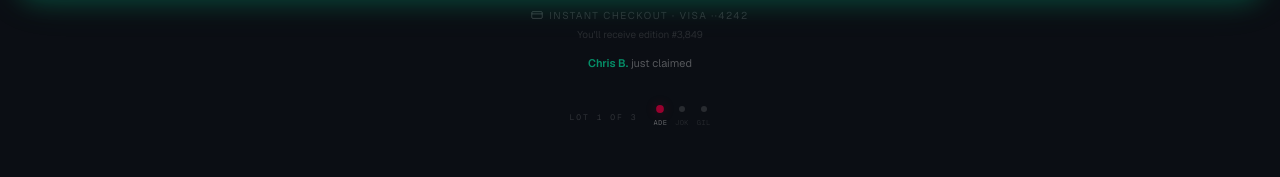
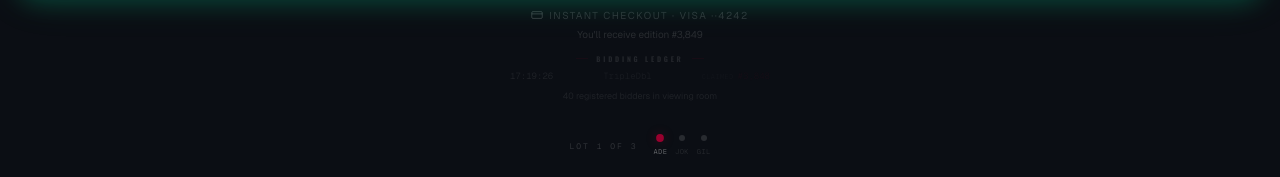
Before and after one commit to roham/tst-prototypes, a Next.js app: page /supreme/bam in a window 1280 px wide. Shown: the part 998-1175 px from the top of the page. Built offline with nearby package versions, Linux system fonts and the light colour scheme.

Commit message:
v0.154: supreme — auction house bidding ledger (formal timestamped claim log)

```diff
--- a/app/globals.css
+++ b/app/globals.css
@@ -275,6 +275,12 @@ body {
 }
 .supreme-claim-fade {
   animation: supreme-claim-in 2.8s ease both;
+}
+
+/* Supreme bidding ledger entry — slide-in from right like auction bid posting */
+@keyframes supreme-ledger-entry {
+  from { opacity: 0; transform: translateX(8px); }
+  to { opacity: 0.25; transform: translateX(0); }
 }
 
 /* Supreme W screen glow pulse */
--- a/app/supreme/[momentId]/page.tsx
+++ b/app/supreme/[momentId]/page.tsx
@@ -192,10 +192,19 @@ const CLAIM_NAMES = [
   'HoopsJunkie', 'TripleDbl', 'FastBreak', 'CourtVision', 'Dime_Drop',
 ];
 
+interface BidEntry {
+  id: number;
+  name: string;
+  edition: number;
+  time: string;
+}
+
 function useClaimTicker(baseClaimed: number, editionSize: number) {
   const [claimed, setClaimed] = useState(baseClaimed);
   const [lastClaimer, setLastClaimer] = useState<string | null>(null);
   const [claimFlash, setClaimFlash] = useState(false);
+  const [bidLog, setBidLog] = useState<BidEntry[]>([]);
+  const bidIdRef = useRef(0);
 
   useEffect(() => {
     // Random interval between 2-6s to simulate real claiming
@@ -203,12 +212,22 @@ function useClaimTicker(baseClaimed: number, editionSize: number) {
     const tick = () => {
       const delay = 2000 + Math.random() * 4000;
       timeout = setTimeout(() => {
-        setClaimed((prev) => Math.min(prev + 1, editionSize));
+        setClaimed((prev) => {
+          const next = Math.min(prev + 1, editionSize);
           const name = CLAIM_NAMES[Math.floor(Math.random() * CLAIM_NAMES.length)];
+          const now = new Date();
+          const timeStr = now.toLocaleTimeString('en-US', { hour12: false, hour: '2-digit', minute: '2-digit', second: '2-digit' });
+          bidIdRef.current += 1;
+          setBidLog((log) => [
+            { id: bidIdRef.current, name, edition: next, time: timeStr },
+            ...log,
+          ].slice(0, 5)); // keep last 5 entries
           setLastClaimer(name);
           setClaimFlash(true);
           setTimeout(() => setClaimFlash(false), 600);
           setTimeout(() => setLastClaimer(null), 2800);
+          return next;
+        });
         tick();
       }, delay);
     };
@@ -216,7 +235,7 @@ function useClaimTicker(baseClaimed: number, editionSize: number) {
     return () => clearTimeout(timeout);
   }, [editionSize]);
 
-  return { claimed, lastClaimer, claimFlash };
+  return { claimed, lastClaimer, claimFlash, bidLog };
 }
 
 // ---------------------------------------------------------------------------
@@ -1074,7 +1093,7 @@ export default function SupremePage() {
   }, [dropPhase]);
 
   // Live claim ticker
-  const { claimed, lastClaimer, claimFlash } = useClaimTicker(
+  const { claimed, lastClaimer, claimFlash, bidLog } = useClaimTicker(
     moment?.editionsClaimed ?? 0,
     moment?.editionSize ?? 5000,
   );
@@ -2262,29 +2281,68 @@ export default function SupremePage() {
       </div>
 
       {/* ============================================================= */}
-      {/* SOCIAL PROOF — claim ticker + watchers */}
+      {/* BIDDING LEDGER — auction house acquisition log                */}
+      {/* At Christie's/Sotheby's live auctions, a scrolling log of    */}
+      {/* bid increments is visible to the room. This is the digital   */}
+      {/* equivalent: formal, timestamped, institutional — Supreme's   */}
+      {/* quiet version of Arena's chaotic live feed.                   */}
       {/* ============================================================= */}
       <div className="px-5 pb-6 supreme-social-enter">
-        {/* Last claimer notification / ended state */}
-        <div className="h-5 flex items-center justify-center overflow-hidden">
         {isEnded ? (
-            <p className="text-[11px] text-white/15 tabular-nums">
+          <p className="text-[11px] text-white/15 tabular-nums text-center">
             {claimed.toLocaleString()} editions collected
           </p>
-          ) : lastClaimer ? (
-            <p
-              className="text-[11px] text-white/30 tabular-nums supreme-claim-fade"
-              key={lastClaimer + Date.now()}
-            >
-              <span className="text-[#00E5A0]/60 font-semibold">{lastClaimer}</span>
-              {' '}just claimed
+        ) : bidLog.length > 0 ? (
+          <div className="flex flex-col items-center">
+            {/* Ledger header */}
+            <div className="flex items-center gap-2 mb-1.5">
+              <div
+                className="h-[1px] w-3"
+                style={{ backgroundColor: `${moment.teamColors.primary}15` }}
+              />
+              <span
+                className="text-[7px] font-bold uppercase tracking-[0.4em] text-white/10"
+                style={{ fontFamily: 'var(--font-oswald), sans-serif' }}
+              >
+                Bidding Ledger
+              </span>
+              <div
+                className="h-[1px] w-3"
+                style={{ backgroundColor: `${moment.teamColors.primary}15` }}
+              />
+            </div>
+            {/* Entries — max 3 visible, newest on top */}
+            <div className="w-full max-w-[260px] space-y-[2px] overflow-hidden" style={{ maxHeight: '52px' }}>
+              {bidLog.slice(0, 3).map((entry, i) => (
+                <div
+                  key={entry.id}
+                  className="flex items-center justify-between text-[9px] font-mono tabular-nums transition-all duration-300"
+                  style={{
+                    opacity: i === 0 ? 0.25 : i === 1 ? 0.15 : 0.08,
+                    animation: i === 0 ? 'supreme-ledger-entry 0.4s ease-out' : undefined,
+                  }}
+                >
+                  <span className="text-white/30">{entry.time}</span>
+                  <span className="text-white/20 truncate mx-2">{entry.name}</span>
+                  <span className="flex items-center gap-1">
+                    <span className="text-[7px] uppercase tracking-wider text-white/10">claimed</span>
+                    <span style={{ color: `${moment.teamColors.primary}40` }}>
+                      #{entry.edition.toLocaleString()}
+                    </span>
+                  </span>
+                </div>
+              ))}
+            </div>
+            {/* Watching count — institutional footnote */}
+            <p className="mt-1.5 text-[9px] text-white/8 tabular-nums">
+              {watching} registered bidders in viewing room
             </p>
+          </div>
         ) : (
-            <p className="text-[11px] text-white/15 tabular-nums">
+          <p className="text-[11px] text-white/15 tabular-nums text-center">
             {watching} watching now
           </p>
         )}
-        </div>
       </div>
 
       {/* ============================================================= */}
```
Lines whose indentation alone changed are shown as unchanged.
